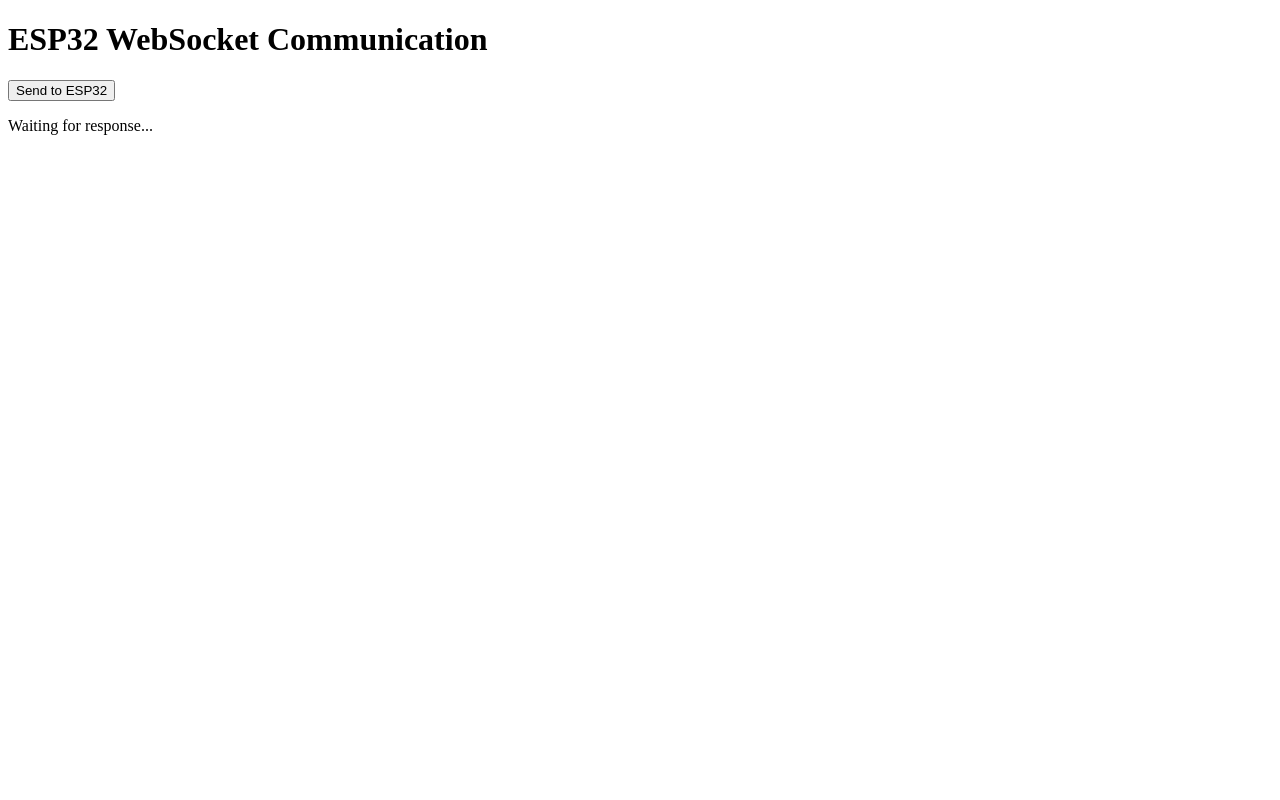
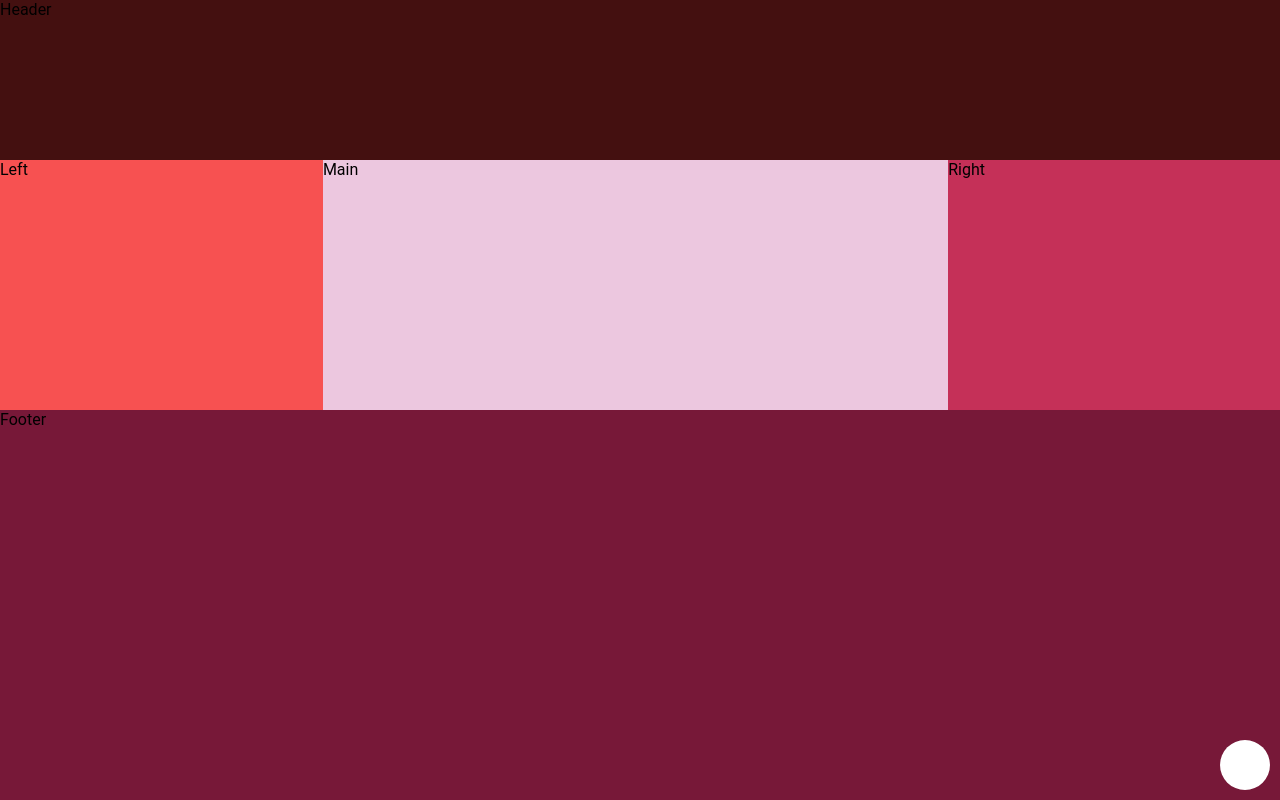
Before and after one commit to amandineuwd/web_workshop, a plain HTML site: page index.html in a window 1280 px wide. Drawn offline with Linux system fonts and the light colour scheme.

Commit message:
add index.html and style.css and websocket.html

```diff
--- a/index.html
+++ b/index.html
@@ -3,28 +3,25 @@
 <head>
     <meta charset="UTF-8">
     <meta name="viewport" content="width=device-width, initial-scale=1.0">
-    <title>ESP32 WebSocket Demo</title>
+    <title>Document</title>
+    <link rel="stylesheet" href="style.css" />
+    <link rel="preconnect" href="style.css" />
+    <link rel="preconnect" href="style.css" />
+    <link
+        href=""
+        rel=""
+    />
 </head>
 <body>
-    <h1>ESP32 WebSocket Communication</h1>
-    <button id="sendButton">Send to ESP32</button>
-    <p id="response">Waiting for response...</p>
+    <div class="bulle">
 
-    <script>
-        // Connexion WebSocket à l'ESP32
-        const ws = new WebSocket('ws://10.1.224.101:81'); // Remplace YOUR_ESP32_IP par l'IP de ton ESP32
-
-        ws.onopen = () => {
-            console.log('Connected to ESP32 WebSocket');
-        };
-
-        ws.onmessage = (event) => {
-            document.getElementById('response').innerText = `Message from ESP32: ${event.data}`;
-        };
-
-        document.getElementById('sendButton').addEventListener('click', () => {
-            ws.send('1'); // Envoyer un message "1" à l'ESP32
-        });
-    </script>
+    </div>
+    <div class="header">Header</div>
+    <div class="content">
+        <div class="main">Main</div>
+        <div class="left">Left</div>
+        <div class="right">Right</div>
+    </div>
+    <div class="footer">Footer</div>
 </body>
 </html>
--- a/style.css
+++ b/style.css
@@ -12,7 +12,7 @@ body {
 }
 
 .bulle {
-    background-color: black;
+    background-color: white;
     border-radius: 50%;
     height: 50px;
     width: 50px;
@@ -23,7 +23,14 @@ body {
     display: flex;
     justify-content: center;
     align-items: center;
-    padding: 10px;
+    width: 50px;
+    height: 50px;
+    transition: ease-in-out 3s;
+}
+
+.bulle:hover {
+    border: white solid 1px;
+    transform: translateX(-1000px);
 }
 
 .bulle > p {
```
Also changed, not shown: websocket.html (added, +30 -0 lines).
